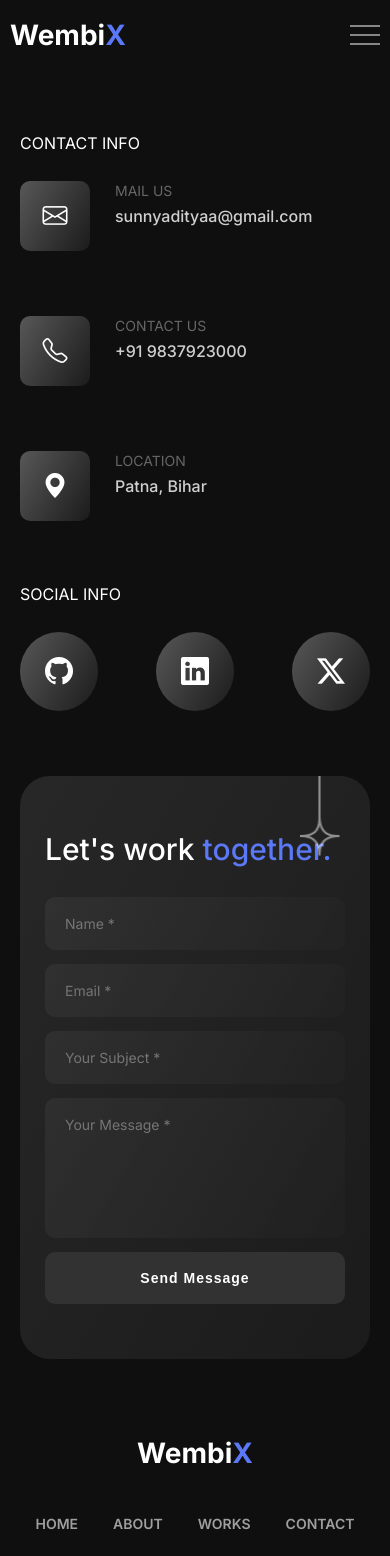
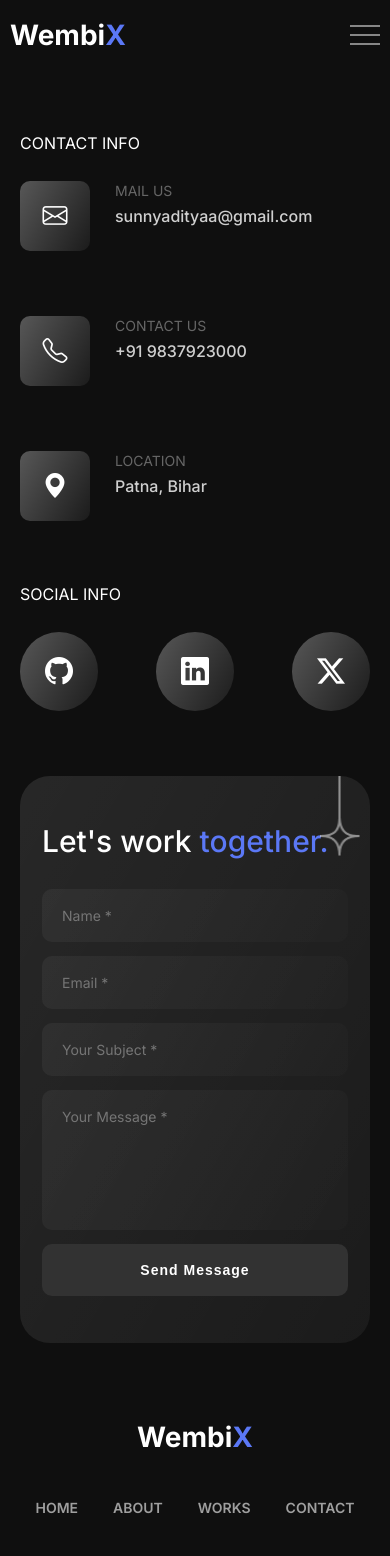
Before and after one commit to sunnyaditya07/nextjs-portfolio, a Next.js app: page /contact in a window 390 px wide. Shown: the top 1556 px of the page. Built offline with nearby package versions, Linux system fonts and the light colour scheme.

Commit message:
fixed styling

```diff
--- a/components/body/contact/ContactSection.scss
+++ b/components/body/contact/ContactSection.scss
@@ -176,22 +176,19 @@
   .pf-contact-social-icon-cont {
     justify-content: space-between;
   }
-  .pf-contact-icon-con {
-    // padding: 2rem;
-    i {
-      //   font-size: 2rem;
-    }
+  .pf-contact-pendulum {
+    right: 1rem;
   }
   .pf-contact-mail-box-div {
-    padding: 2.5rem;
+    padding: 2.2rem;
   }
 
   .pf-contact-toget-text {
     font-size: 3rem;
-    margin-top: 3rem;
+    margin-top: 2.5rem;
   }
   .pf-contact-send-btn {
-    margin-bottom: 3rem;
+    margin-bottom: 2.5rem;
   }
   .pf-contact-textarea {
     height: 14rem;
```
